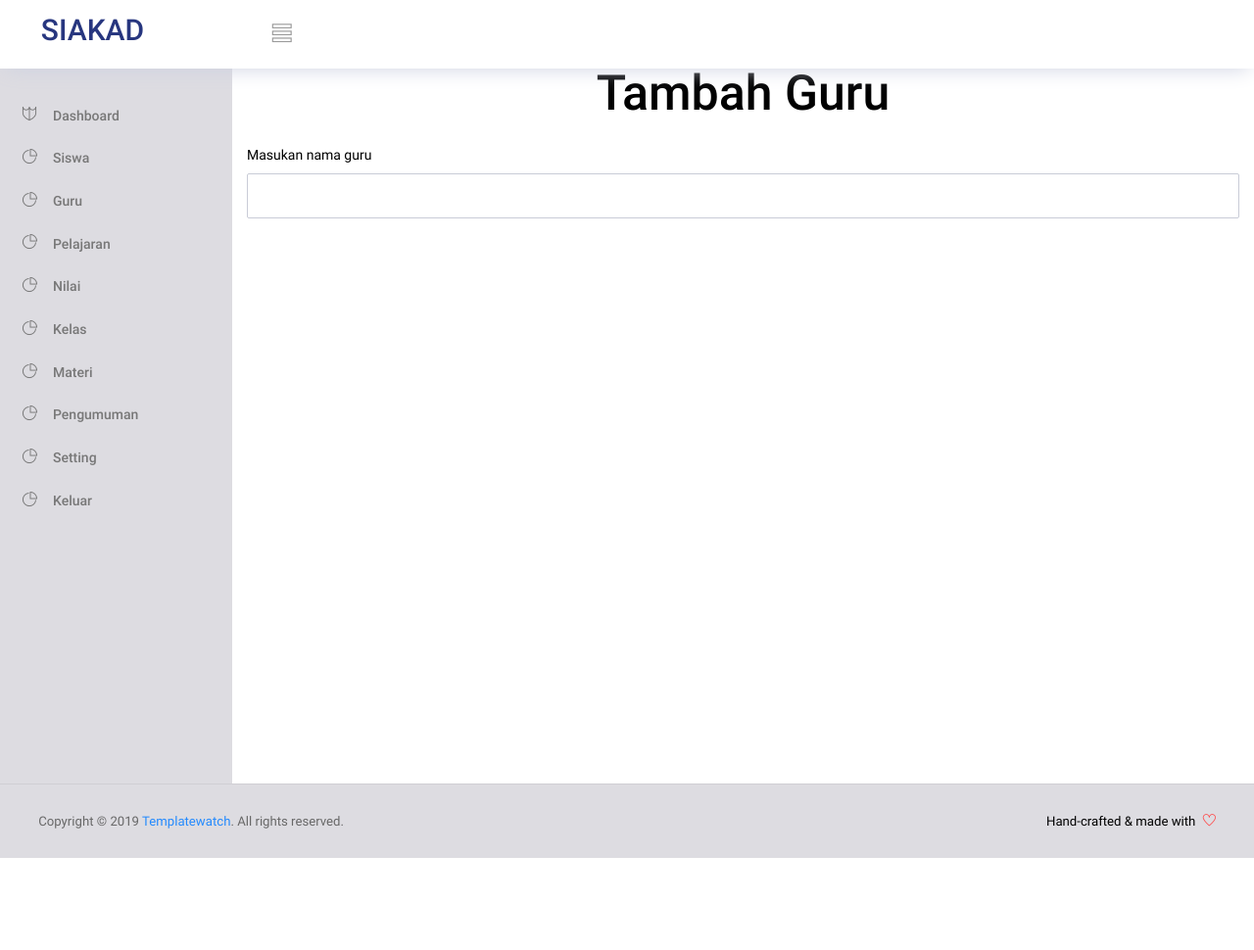
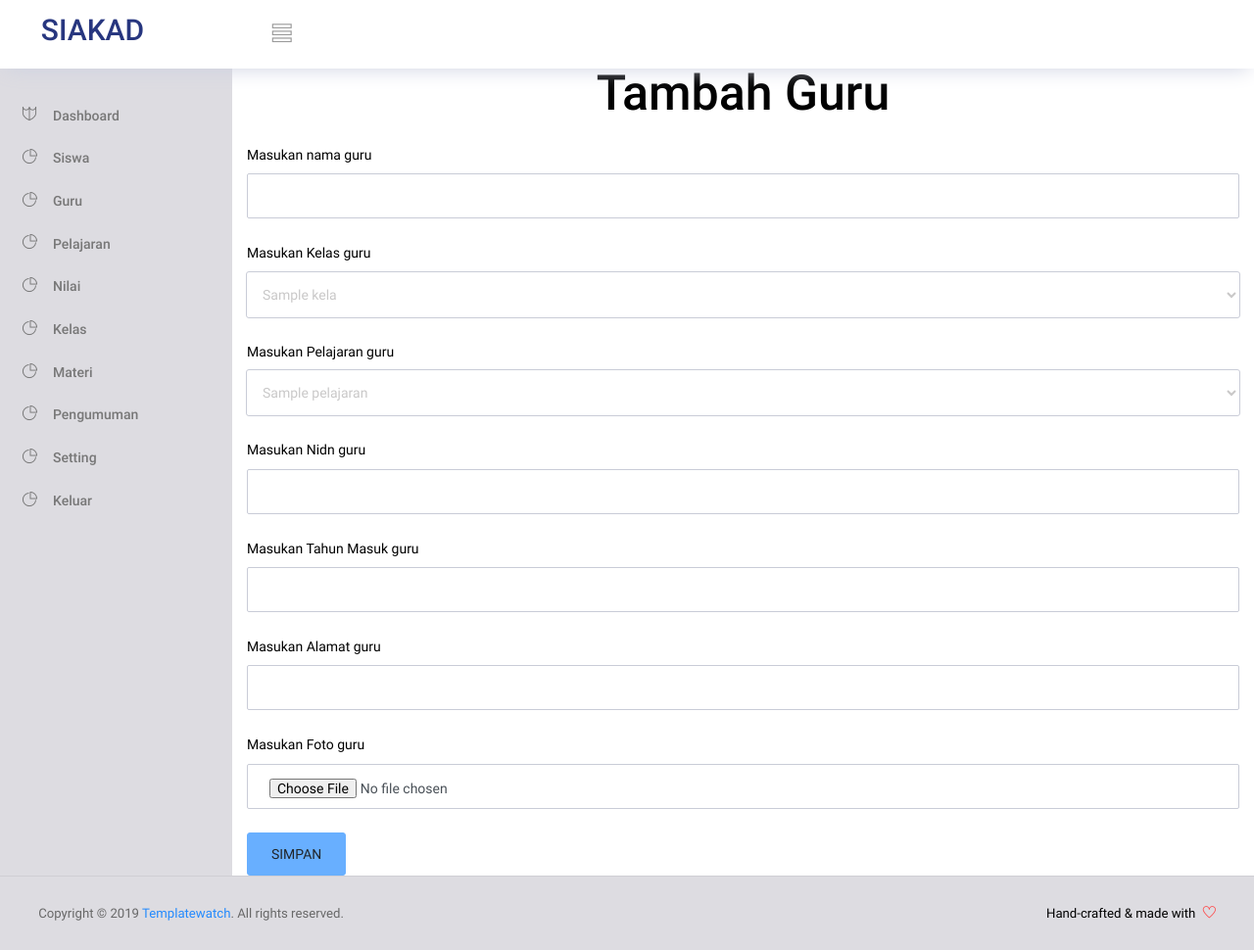
Before and after one commit to dikimeip/siakad-codeigniter, a CodeIgniter app: page /siakad/StaffController/tambah_guru in a window 1280 px wide. Shown: the whole page at 98% size. Before the commit the page ends 876 px from the top, so only its background shows below. Run offline with CodeIgniter, Linux system fonts and the light colour scheme; the visitor is signed in with stand-in values (Sample User, id 1); tables that the repository leaves empty hold one stand-in row (values such as "Sample post"); data that the repository does not hold is empty; style sheets or scripts are compiled from the project's sources; some libraries are stand-ins or nearby versions.

Commit message:
membuat tampilan form tambah data guru

```diff
--- a/application/controllers/StaffController.php
+++ b/application/controllers/StaffController.php
@@ -214,6 +214,7 @@ class StaffController extends CI_Controller
 	{
 		$data['sess'] = $this->session->userdata('isStaff');
 		$data['pelajaran'] = $this->Models->get_pelajaran();
+		$data['kelas'] = $this->Models->get_kelas();
 		$this->load->view('admin/template/header');
 		$this->load->view('admin/template/menu',$data);
 		$this->load->view('admin/tambah_guru',$data);
--- a/application/views/admin/tambah_guru.php
+++ b/application/views/admin/tambah_guru.php
@@ -5,4 +5,37 @@
 		<label>Masukan nama guru</label>
 		<input type="text" name="nama" class="form-control">
 	</div>
+	<div class="form-group">
+		<label>Masukan Kelas guru</label>
+		<select name="kelas" class="form-control">
+			<?php foreach ($kelas as $k): ?>
+				<option value="<?php echo $k['id_kelas'] ?>"><?php echo $k['nama_kelas'] ?></option>
+			<?php endforeach ?>
+		</select>
+	</div>
+	<div class="form-group">
+		<label>Masukan Pelajaran guru</label>
+		<select name="pelajaran" class="form-control">
+			<?php foreach ($pelajaran as $p): ?>
+				<option value="<?php echo $p['id_pelajaran'] ?>"><?php echo $p['nama_pelajaran'] ?></option>
+			<?php endforeach ?>
+		</select>
+	</div>
+	<div class="form-group">
+		<label>Masukan Nidn guru</label>
+		<input type="number" name="nidn" class="form-control">
+	</div>
+	<div class="form-group">
+		<label>Masukan Tahun Masuk guru</label>
+		<input type="number" name="tahun" class="form-control">
+	</div>
+	<div class="form-group">
+		<label>Masukan Alamat guru</label>
+		<input type="text" name="alamat" class="form-control">
+	</div>
+	<div class="form-group">
+		<label>Masukan Foto guru</label>
+		<input type="file" name="foto" class="form-control">
+	</div>
+	<input type="submit" value="SIMPAN" class="btn btn-info">
 </form>
```
